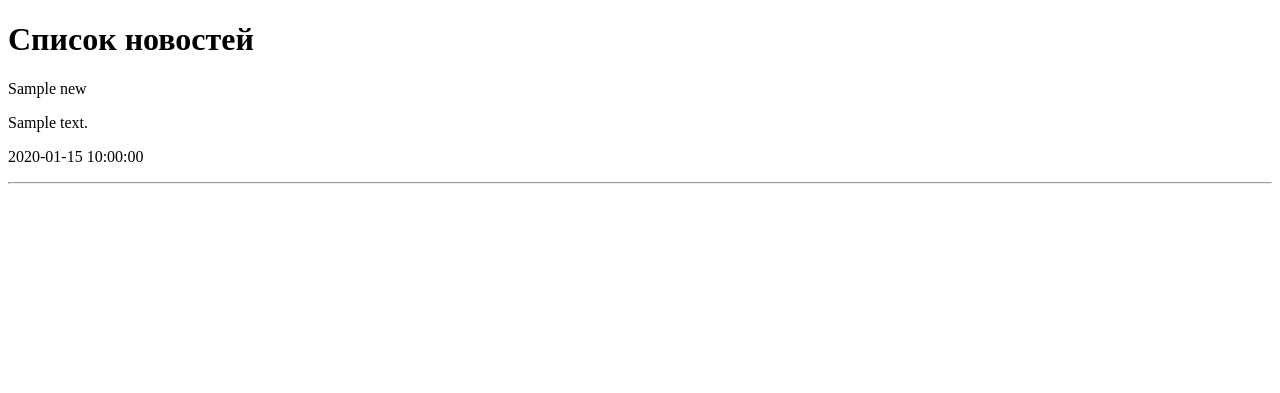
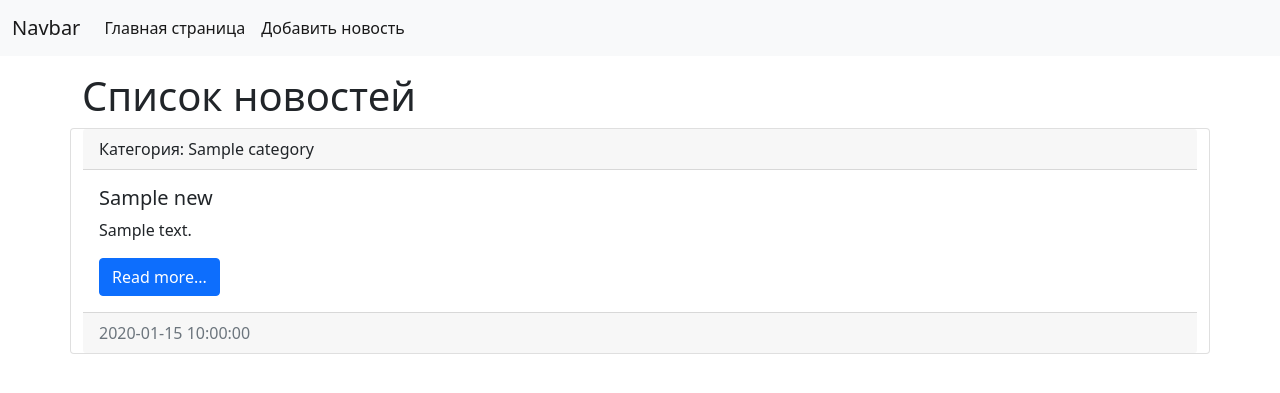
Before and after one commit to AristokratM/testsite, a Django app: page / in a window 1280 px wide. Shown: the top 393 px of the page. Run offline with Django 3.2, Linux system fonts and the light colour scheme; tables that the repository leaves empty hold one stand-in row (values such as "Sample post"); some libraries are stand-ins or nearby versions.

Commit message:
template view

```diff
--- a/mysite/news/templates/news/index.html
+++ b/mysite/news/templates/news/index.html
@@ -1,18 +1,57 @@
-<!DOCTYPE html>
+<!doctype html>
 <html lang="en">
   <head>
-    <meta charset="UTF-8">
-    <title>Title</title>
+
+    <meta charset="utf-8">
+    <meta name="viewport" content="width=device-width, initial-scale=1">
+
+
+    <link href="https://cdn.jsdelivr.net/npm/bootstrap@5.0.0-beta1/dist/css/bootstrap.min.css" rel="stylesheet" integrity="sha384-giJF6kkoqNQ00vy+HMDP7azOuL0xtbfIcaT9wjKHr8RbDVddVHyTfAAsrekwKmP1" crossorigin="anonymous">
+
+    <title>{{title}}</title>
   </head>
   <body>
+  <nav class="navbar navbar-expand-lg navbar-light bg-light">
+  <div class="container-fluid">
+    <a class="navbar-brand" href="/">Navbar</a>
+    <button class="navbar-toggler" type="button" data-bs-toggle="collapse" data-bs-target="#navbarSupportedContent" aria-controls="navbarSupportedContent" aria-expanded="false" aria-label="Toggle navigation">
+      <span class="navbar-toggler-icon"></span>
+    </button>
+    <div class="collapse navbar-collapse" id="navbarSupportedContent">
+      <ul class="navbar-nav me-auto mb-2 mb-lg-0">
+        <li class="nav-item">
+          <a class="nav-link active" aria-current="page" href="/">Главная страница</a>
+        </li>
+        <li class="nav-item">
+          <a class="nav-link active" aria-current="page" href="/">Добавить новость</a>
+        </li>
+      </ul>
+    </div>
+  </div>
+</nav>
+<div class="container mt-3">
   <h1>{{title}}</h1>
-{% for item in news %}
-<div>
-    <p>{{item.title}}</p>
-    <p>{{item.content}}</p>
-    <p>{{item.created_at|date:"Y-m-d H:i:s"}}</p>
+  <div class="row">
+    {%  for item in news%}
+        <div class="card mb-3">
+      <div class="card-header">
+        Категория: {{item.category.title}}
       </div>
-<hr>
+      <div class="card-body">
+        <h5 class="card-title">{{item.title}}</h5>
+        <p class="card-text">{{item.content}}</p>
+        <a href="#" class="btn btn-primary">Read more...</a>
+      </div>
+      <div class="card-footer text-muted">
+        {{item.created_at|date:"Y-m-d H:i:s" }}
+      </div>
+    </div>
     {% endfor %}
+  </div>
+</div>
+
+    <script src="https://cdn.jsdelivr.net/npm/bootstrap@5.0.0-beta1/dist/js/bootstrap.bundle.min.js" integrity="sha384-ygbV9kiqUc6oa4msXn9868pTtWMgiQaeYH7/t7LECLbyPA2x65Kgf80OJFdroafW" crossorigin="anonymous"></script>
+    <script src="https://cdn.jsdelivr.net/npm/@popperjs/core@2.5.4/dist/umd/popper.min.js" integrity="sha384-q2kxQ16AaE6UbzuKqyBE9/u/KzioAlnx2maXQHiDX9d4/zp8Ok3f+M7DPm+Ib6IU" crossorigin="anonymous"></script>
+    <script src="https://cdn.jsdelivr.net/npm/bootstrap@5.0.0-beta1/dist/js/bootstrap.min.js" integrity="sha384-pQQkAEnwaBkjpqZ8RU1fF1AKtTcHJwFl3pblpTlHXybJjHpMYo79HY3hIi4NKxyj" crossorigin="anonymous"></script>
   </body>
 </html>
```
Lines whose indentation alone changed are shown as unchanged.
